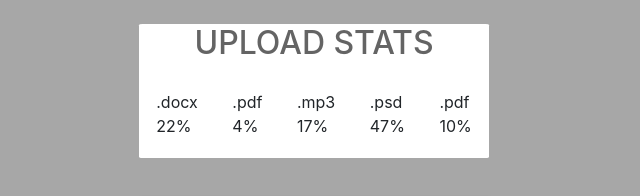
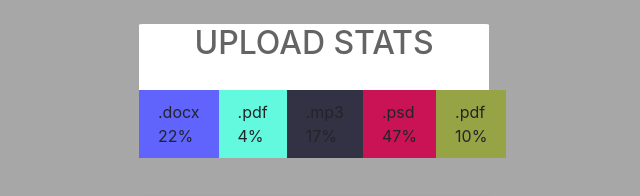
Before and after one commit to sasholk/react-hw, a React (Create React App) app in the folder react-hw-components/: page / in a window 1280 px wide. Shown: the part 474-670 px from the top of the page, without its empty margins (326-966 px from the left). Built offline with nearby package versions, Linux system fonts and the light colour scheme; grey boxes are pictures that could not be loaded.

Commit message:
added random color

```diff
--- a/react-hw-components/src/components/Profile/ProfileItem.jsx
+++ b/react-hw-components/src/components/Profile/ProfileItem.jsx
@@ -40,5 +40,9 @@ ProfileItem.propTypes = {
     tag: PropTypes.string.isRequired,
     location: PropTypes.string.isRequired,
     avatar: PropTypes.string.isRequired,
-    stats: PropTypes.objectOf(PropTypes.number).isRequired
+    stats: PropTypes.shape({
+        followers: PropTypes.number.isRequired,
+        views: PropTypes.number.isRequired,
+        likes: PropTypes.number.isRequired,
+    }).isRequired
 }
--- a/react-hw-components/src/components/Statistics/Statistics.module.css
+++ b/react-hw-components/src/components/Statistics/Statistics.module.css
@@ -13,8 +13,11 @@
 
 .statList {
     display: flex;
-    justify-content: space-around;
     list-style: none;
-    padding: 20px 0;
+    padding: 20px 0 0;
     margin: 0;
 }
+
+.item {
+    padding: 10px 19px;
+}
--- a/react-hw-components/src/components/Statistics/StatisticsItem.jsx
+++ b/react-hw-components/src/components/Statistics/StatisticsItem.jsx
@@ -2,9 +2,19 @@ import React from "react";
 
 import PropTypes from 'prop-types';
 
+import styles from "./Statistics.module.css";
+
+const getRandomColor = () => {
+    const r = Math.ceil(Math.random() * 255);
+    const g = Math.ceil(Math.random() * 255);
+    const b = Math.ceil(Math.random() * 255);
+
+    return 'rgb(' + r + ',' + g + ',' + b + ')';
+};
+
 export const StatisticsItem = ({ label, percentage }) => {
     return (
-        <li className="item">
+        <li className={styles.item} style={{ backgroundColor: getRandomColor() }}>
             <span className="label">{label} <br /></span>
             <span className="percentage">{percentage}%</span>
         </li>
```
Also changed, not shown: react-hw-components/src/components/Statistics/RandomColor.jsx (deleted, +0 -17 lines).
